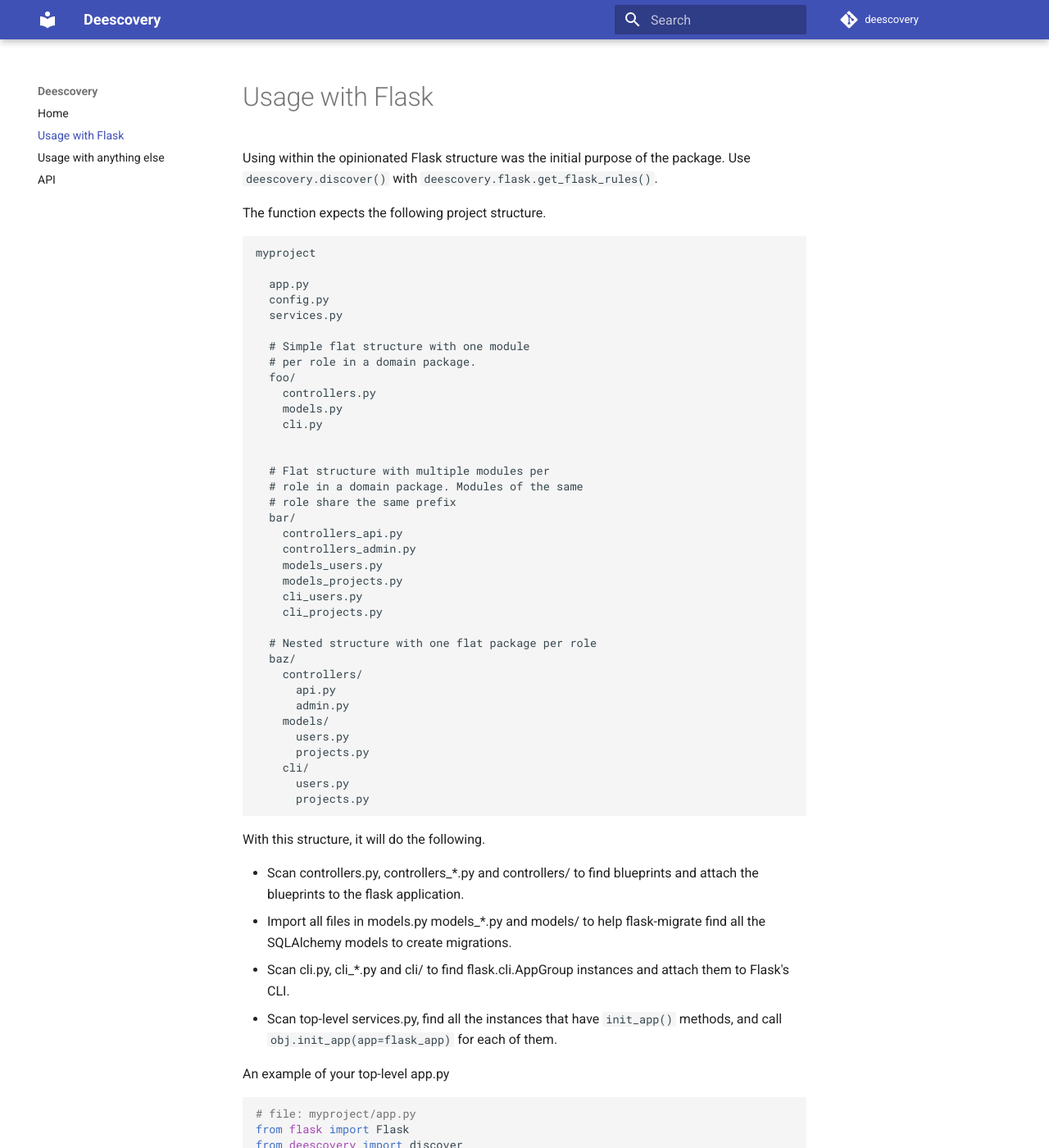
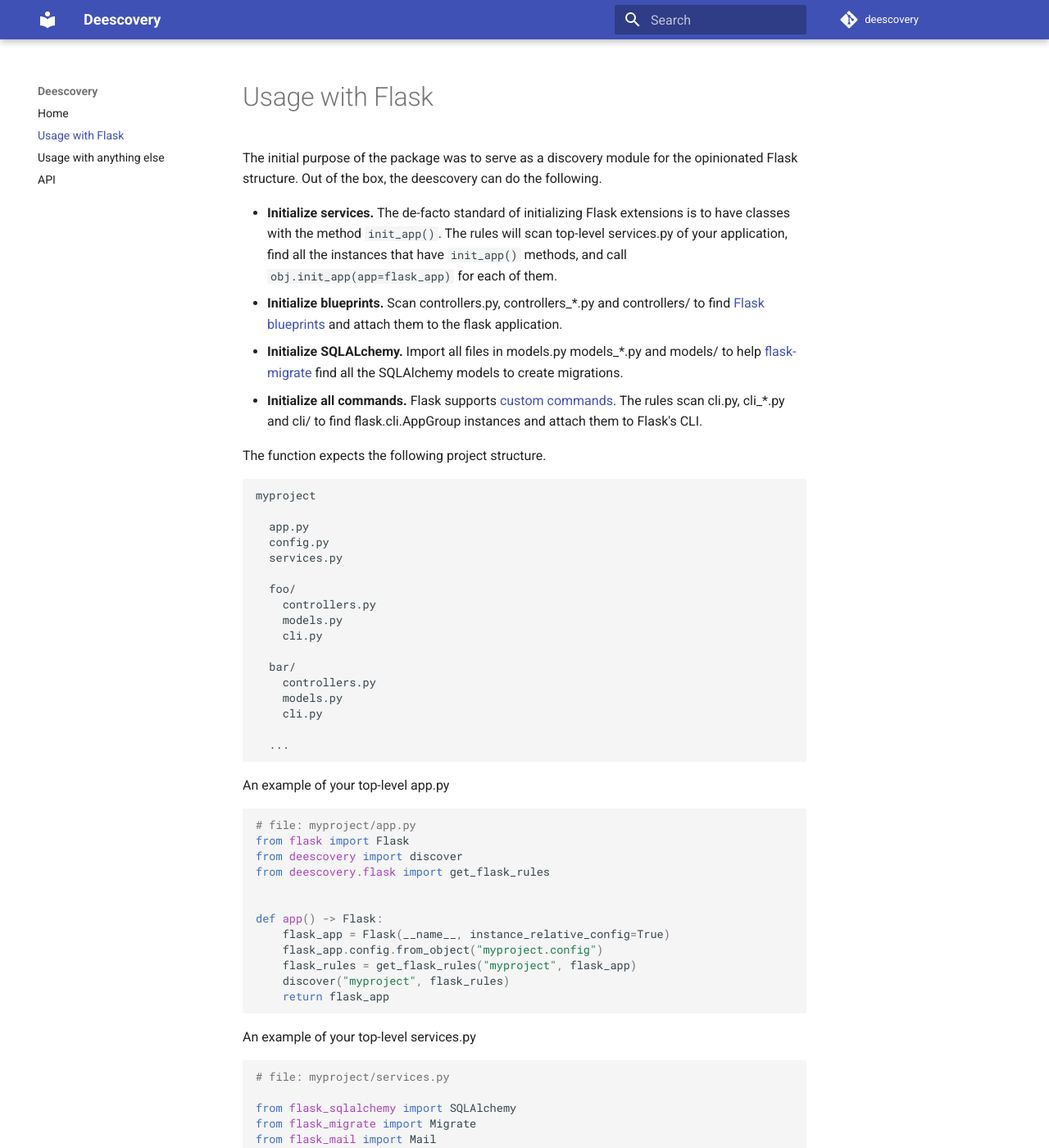
Before and after one commit to imankulov/deescovery, an MkDocs documentation site: the page built from docs/flask.md, in a window 1280 px wide and 1400 px high. Shown: the whole window at 82% size. Built offline with MkDocs 1.6.1 and Material for MkDocs 9.7.7, drawn with Linux system fonts in a browser that asks for light colours; comment, search, counter and statistics services are not loaded.

Commit message:
Update documentation

````diff
--- a/docs/flask.md
+++ b/docs/flask.md
@@ -1,7 +1,11 @@
 # Usage with Flask
 
-Using within the opinionated Flask structure was the initial purpose of the package. Use `deescovery.discover()` with
-`deescovery.flask.get_flask_rules()`.
+The initial purpose of the package was to serve as a discovery module for the opinionated Flask structure. Out of the box, the deescovery can do the following.
+
+- **Initialize services.** The de-facto standard of initializing Flask extensions is to have classes with the method `init_app()`. The rules will scan top-level services.py of your application, find all the instances that have `init_app()` methods, and call `obj.init_app(app=flask_app)` for each of them.
+- **Initialize blueprints.** Scan controllers.py, controllers_*.py and controllers/ to find [Flask blueprints](https://flask.palletsprojects.com/en/2.0.x/blueprints/) and attach them to the flask application.
+- **Initialize SQLALchemy.** Import all files in models.py models_*.py and models/ to help [flask-migrate](https://flask-migrate.readthedocs.io/en/latest/) find all the SQLAlchemy models to create migrations.
+- **Initialize all commands.** Flask supports [custom commands](https://flask.palletsprojects.com/en/2.0.x/cli/). The rules scan cli.py, cli_*.py and cli/ to find flask.cli.AppGroup instances and attach them to Flask's CLI.
 
 The function expects the following project structure.
 
@@ -12,44 +16,18 @@
   config.py
   services.py
 
-  # Simple flat structure with one module
-  # per role in a domain package.
   foo/
     controllers.py
     models.py
     cli.py
 
+  bar/
+    controllers.py
+    models.py
+    cli.py
 
-  # Flat structure with multiple modules per
-  # role in a domain package. Modules of the same
-  # role share the same prefix
-  bar/
-    controllers_api.py
-    controllers_admin.py
-    models_users.py
-    models_projects.py
-    cli_users.py
-    cli_projects.py
-
-  # Nested structure with one flat package per role
-  baz/
-    controllers/
-      api.py
-      admin.py
-    models/
-      users.py
-      projects.py
-    cli/
-      users.py
-      projects.py
+  ...
 ```
-
-With this structure, it will do the following.
-
-- Scan controllers.py, controllers_*.py and controllers/ to find blueprints and attach the blueprints to the flask application.
-- Import all files in models.py models_*.py and models/ to help flask-migrate find all the SQLAlchemy models to create migrations.
-- Scan cli.py, cli_*.py and cli/ to find flask.cli.AppGroup instances and attach them to Flask's CLI.
-- Scan top-level services.py, find all the instances that have `init_app()` methods, and call `obj.init_app(app=flask_app)` for each of them.
 
 An example of your top-level app.py
 
````
Also changed, not shown: README.md (+6 -1 lines).
